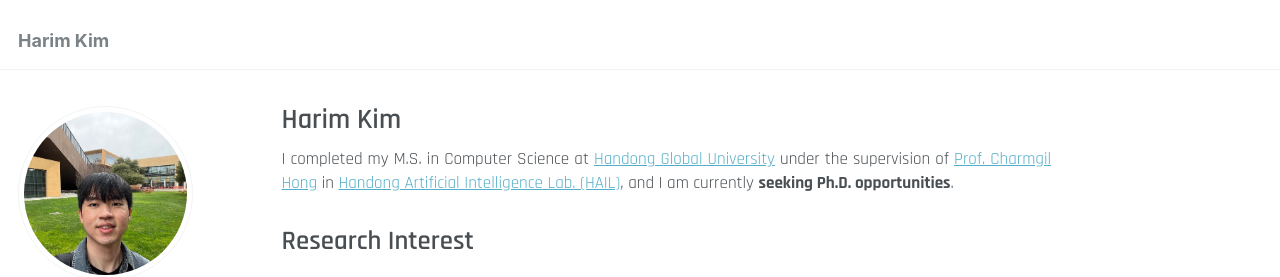
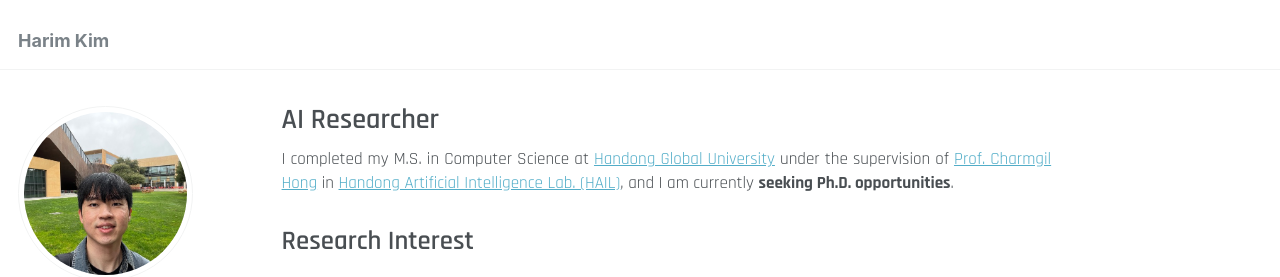
Before and after one commit to hrkim153/hrkim153.github.io, a Jekyll site: the page built from _pages/about.md, in a window 1280 px wide and 900 px high. Shown: the top 277 px of the window. Built offline with Jekyll 4.4.1, drawn with Linux system fonts in a browser that asks for light colours; some web fonts are replaced.

Commit message:
Update about.md

```diff
--- a/_pages/about.md
+++ b/_pages/about.md
@@ -1,6 +1,6 @@
 ---
 permalink: /
-title: "Harim Kim"
+title: "AI Researcher"
 author_profile: true
 redirect_from:
   - /about/
```
